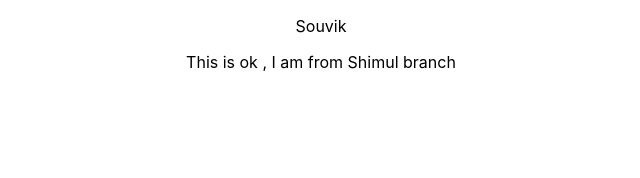
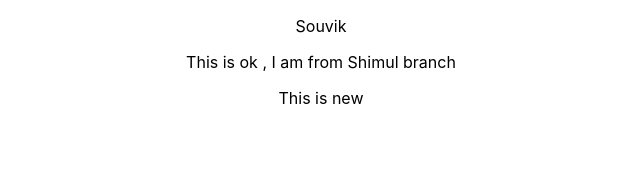
Before and after one commit to souvikhalder92/hello-blog-client, a React (Create React App) app: page / in a window 1280 px wide. Shown: the top 178 px of the page, without its empty margins (319-959 px from the left). Built offline with nearby package versions, Linux system fonts and the light colour scheme.

Commit message:
new push shimul

```diff
--- a/src/App.js
+++ b/src/App.js
@@ -5,6 +5,7 @@ function App() {
     <div className="App">
       <p>Souvik</p>
       <p>This is ok , I am from Shimul branch</p>
+      <p>This is new</p>
     </div>
   );
 }
```
